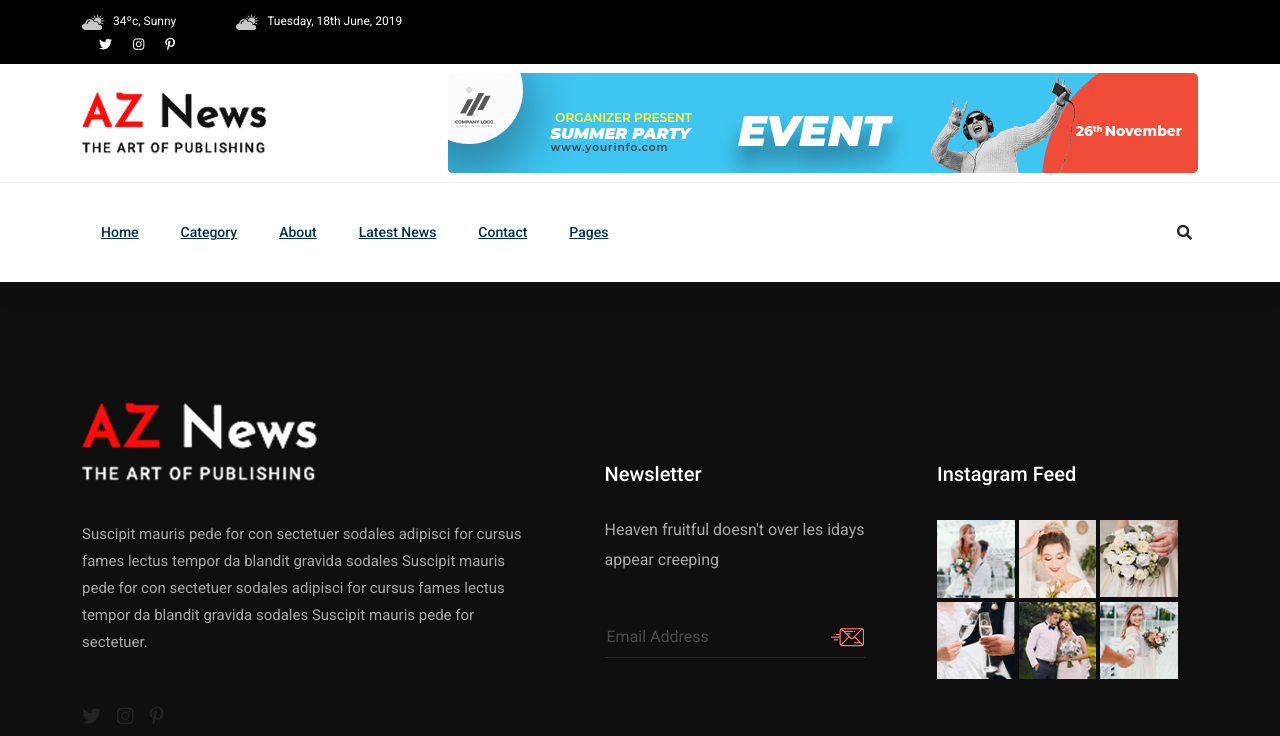
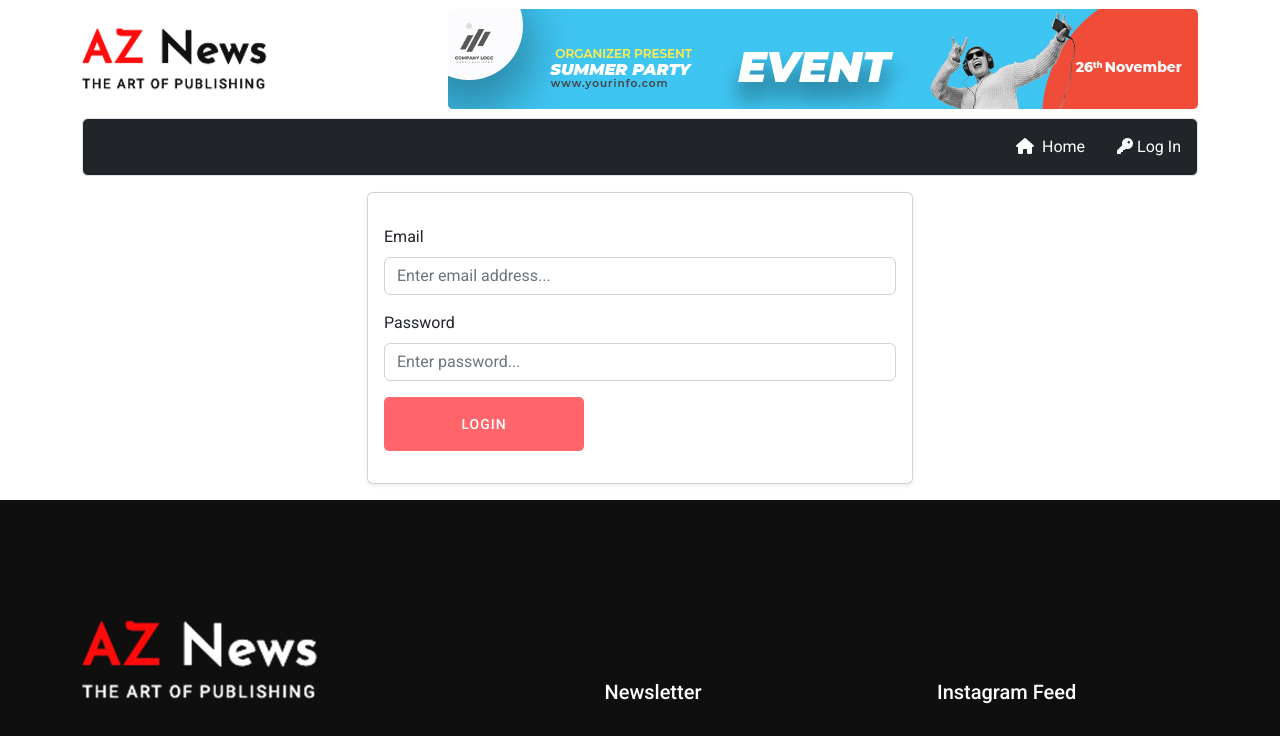
Before and after one commit to AungKyawPhyo1142/media_project_client, a Vue app: page /loginPage in a window 1280 px wide. Shown: the top 736 px of the page. Built offline with nearby package versions, Linux system fonts and the light colour scheme.

Commit message:
Login UI

```diff
--- a/public/index.html
+++ b/public/index.html
@@ -30,45 +30,10 @@
 </head>
 
 <body>
-
     <header>
         <!-- Header Start -->
         <div class="header-area">
             <div class="main-header">
-                <div class="header-top black-bg d-none d-md-block">
-                    <div class="container">
-                        <div class="col-xl-12">
-                            <div class="row d-flex justify-content-between align-items-center">
-                                <div class="header-info-left">
-                                    <ul>
-                                        <li>
-                                            <img src="assets/img/icon/header_icon1.png" alt="" />34ºc, Sunny
-                                        </li>
-                                        <li>
-                                            <img src="assets/img/icon/header_icon1.png" alt="" />Tuesday, 18th June, 2019
-                                        </li>
-                                    </ul>
-                                </div>
-                                <div class="header-info-right">
-                                    <ul class="header-social">
-                                        <li>
-                                            <a href="details.html"><i class="fab fa-twitter"></i
-                        ></a>
-                                        </li>
-                                        <li>
-                                            <a href="details.html"><i class="fab fa-instagram"></i
-                        ></a>
-                                        </li>
-                                        <li>
-                                            <a href="details.html"><i class="fab fa-pinterest-p"></i
-                        ></a>
-                                        </li>
-                                    </ul>
-                                </div>
-                            </div>
-                        </div>
-                    </div>
-                </div>
                 <div class="header-mid d-none d-md-block">
                     <div class="container">
                         <div class="row d-flex align-items-center">
@@ -86,63 +51,12 @@
                         </div>
                     </div>
                 </div>
-                <div class="header-bottom header-sticky">
-                    <div class="container">
-                        <div class="row align-items-center">
-                            <div class="col-xl-10 col-lg-10 col-md-12 header-flex">
-                                <!-- sticky -->
-                                <div class="sticky-logo">
-                                    <a href="index.html"><img src="assets/img/logo/logo.png" alt="" /></a>
-                                </div>
-                                <!-- Main-menu -->
-                                <div class="main-menu d-none d-md-block">
-                                    <nav>
-                                        <ul id="navigation">
-                                            <li><a href="index.html">Home</a></li>
-                                            <li><a href="categori.html">Category</a></li>
-                                            <li><a href="about.html">About</a></li>
-                                            <li><a href="latest_news.html">Latest News</a></li>
-                                            <li><a href="contact.html">Contact</a></li>
-                                            <li>
-                                                <a href="details.html">Pages</a>
-                                                <ul class="submenu">
-                                                    <li><a href="elements.html">Element</a></li>
-                                                    <li><a href="blog.html">Blog</a></li>
-                                                    <li><a href="single-blog.html">Blog Details</a></li>
-                                                    <li><a href="details.html">Categori Details</a></li>
-                                                </ul>
-                                            </li>
-                                        </ul>
-                                    </nav>
-                                </div>
-                            </div>
-
-                            <div class="col-xl-2 col-lg-2 col-md-4">
-                                <div class="header-right-btn f-right d-none d-lg-block">
-                                    <i class="fas fa-search special-tag"></i>
-                                    <div class="search-box">
-                                        <form action="details.html">
-                                            <input type="text" placeholder="Search" />
-                                        </form>
-                                    </div>
-                                </div>
-                            </div>
-
-                            <!-- Mobile Menu -->
-                            <div class="col-12">
-                                <div class="mobile_menu d-block d-md-none"></div>
-                            </div>
-                        </div>
-                    </div>
-                </div>
             </div>
         </div>
         <!-- Header End -->
     </header>
 
-    <div class="" id="app">
-
-    </div>
+    <div class="" id="app"></div>
 
     <footer>
         <!-- Footer Start-->
--- a/src/js/HomePage.js
+++ b/src/js/HomePage.js
@@ -80,6 +80,18 @@ export default {
                     news_id: id
                 },
             })
+        },
+
+        goHomePage() {
+            this.$router.push({
+                name: 'home'
+            })
+        },
+
+        goLoginPage() {
+            this.$router.push({
+                name: 'loginPage'
+            })
         }
     },
     mounted() {
--- /dev/null
+++ b/src/js/LoginPage.js
@@ -0,0 +1,16 @@
+export default {
+    name: 'LoginPage',
+    methods: {
+        goHomePage() {
+            this.$router.push({
+                name: 'home'
+            })
+        },
+
+        goLoginPage() {
+            this.$router.push({
+                name: 'loginPage'
+            })
+        }
+    }
+}
--- a/src/js/NewsDetails.js
+++ b/src/js/NewsDetails.js
@@ -22,7 +22,7 @@ export default {
         },
         goBack() {
             history.back();
-        }
+        },
     },
     mounted() {
         this.newsID = this.$route.params.news_id;
--- a/src/router/index.ts
+++ b/src/router/index.ts
@@ -15,6 +15,11 @@ const routes: Array<RouteRecordRaw> = [
     path:'/newsDetails/:news_id',
     name: 'newsDetails',
     component: () => import('../views/NewsDetails.vue')
+  },
+  {
+    path: '/loginPage',
+    name: 'loginPage',
+    component: () => import('../views/LoginPage.vue')
   }
 ]
 
--- a/src/views/HomePage.vue
+++ b/src/views/HomePage.vue
@@ -1,6 +1,40 @@
 <template>
+  <div class="container">
+    <nav class="navbar navbar-expand-lg navbar-light bg-dark border rounded">
+      <button
+        class="navbar-toggler"
+        type="button"
+        data-toggle="collapse"
+        data-target="#navbarSupportedContent"
+        aria-controls="navbarSupportedContent"
+        aria-expanded="false"
+        aria-label="Toggle navigation"
+      >
+        <span class="navbar-toggler-icon"></span>
+      </button>
+
+      <div
+        class="collapse navbar-collapse d-flex justify-content-end"
+        id="navbarSupportedContent"
+      >
+        <ul class="navbar-nav mr-auto bg-dark">
+          <li class="nav-item active mx-2">
+            <a class="nav-link text-white" @click="goHomePage()">
+              <i class="fa-solid fa-house me-1"></i> Home
+              <span class="sr-only">(current)</span></a
+            >
+          </li>
+          <li class="nav-item mx-2">
+            <a class="nav-link text-white" @click="goLoginPage()"
+              ><i class="fa-solid fa-key me-1"></i>Log In</a
+            >
+          </li>
+        </ul>
+      </div>
+    </nav>
+  </div>
   <!-- Whats New Start -->
-  <section class="whats-news-area pt-50 pb-20">
+  <section class="whats-news-area mt-3">
     <div class="container">
       <div class="row">
         <div class="col-lg-12">
--- /dev/null
+++ b/src/views/LoginPage.vue
@@ -0,0 +1,87 @@
+<template>
+  <div class="container">
+    <nav class="navbar navbar-expand-lg navbar-light bg-dark border rounded">
+      <button
+        class="navbar-toggler"
+        type="button"
+        data-toggle="collapse"
+        data-target="#navbarSupportedContent"
+        aria-controls="navbarSupportedContent"
+        aria-expanded="false"
+        aria-label="Toggle navigation"
+      >
+        <span class="navbar-toggler-icon"></span>
+      </button>
+
+      <div
+        class="collapse navbar-collapse d-flex justify-content-end"
+        id="navbarSupportedContent"
+      >
+        <ul class="navbar-nav mr-auto bg-dark">
+          <li class="nav-item active mx-2">
+            <a class="nav-link text-white" @click="goHomePage()">
+              <i class="fa-solid fa-house me-1"></i> Home
+              <span class="sr-only">(current)</span></a
+            >
+          </li>
+          <li class="nav-item mx-2">
+            <a class="nav-link text-white" @click="goLoginPage()"
+              ><i class="fa-solid fa-key me-1"></i>Log In</a
+            >
+          </li>
+        </ul>
+      </div>
+    </nav>
+  </div>
+
+  <div class="container my-3">
+    <div class="row">
+      <div class="col-6 offset-3">
+        <div class="card shadow-sm">
+          <!-- <div class="card-header p-2">
+            <legend class="text-center">Log In</legend>
+          </div> -->
+          <div class="card-body">
+            <div class="tab-content">
+              <div class="active tab-pane" id="activity">
+                <div class="form-group row my-3">
+                  <label for="inputEmail" class="form-label">Email</label>
+                  <div class="">
+                    <input
+                      type="email"
+                      class="form-control"
+                      name="email"
+                      id="inputEmail"
+                      placeholder="Enter email address..."
+                    />
+                  </div>
+                </div>
+
+                <div class="form-group row my-3">
+                  <label for="inputPassword" class="form-label">Password</label>
+                  <div class="">
+                    <input
+                      type="password"
+                      class="form-control"
+                      name="password"
+                      id="inputEmail"
+                      placeholder="Enter password..."
+                    />
+                  </div>
+                </div>
+
+                <div class="form-group row my-3">
+                  <div class="col-sm-10">
+                    <button type="submit" class="btn">Login</button>
+                  </div>
+                </div>
+              </div>
+            </div>
+          </div>
+        </div>
+      </div>
+    </div>
+  </div>
+</template>
+
+<script src="../js/LoginPage.js"></script>
```
